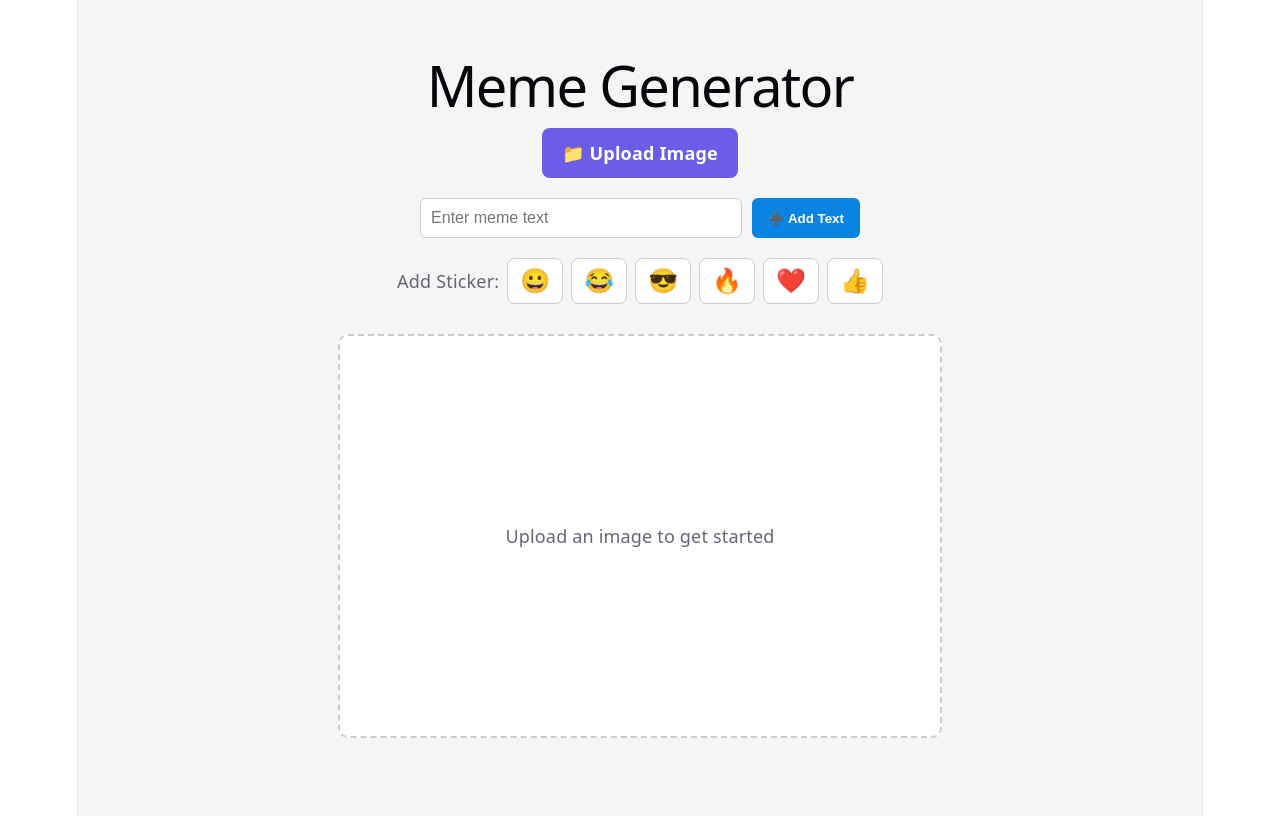
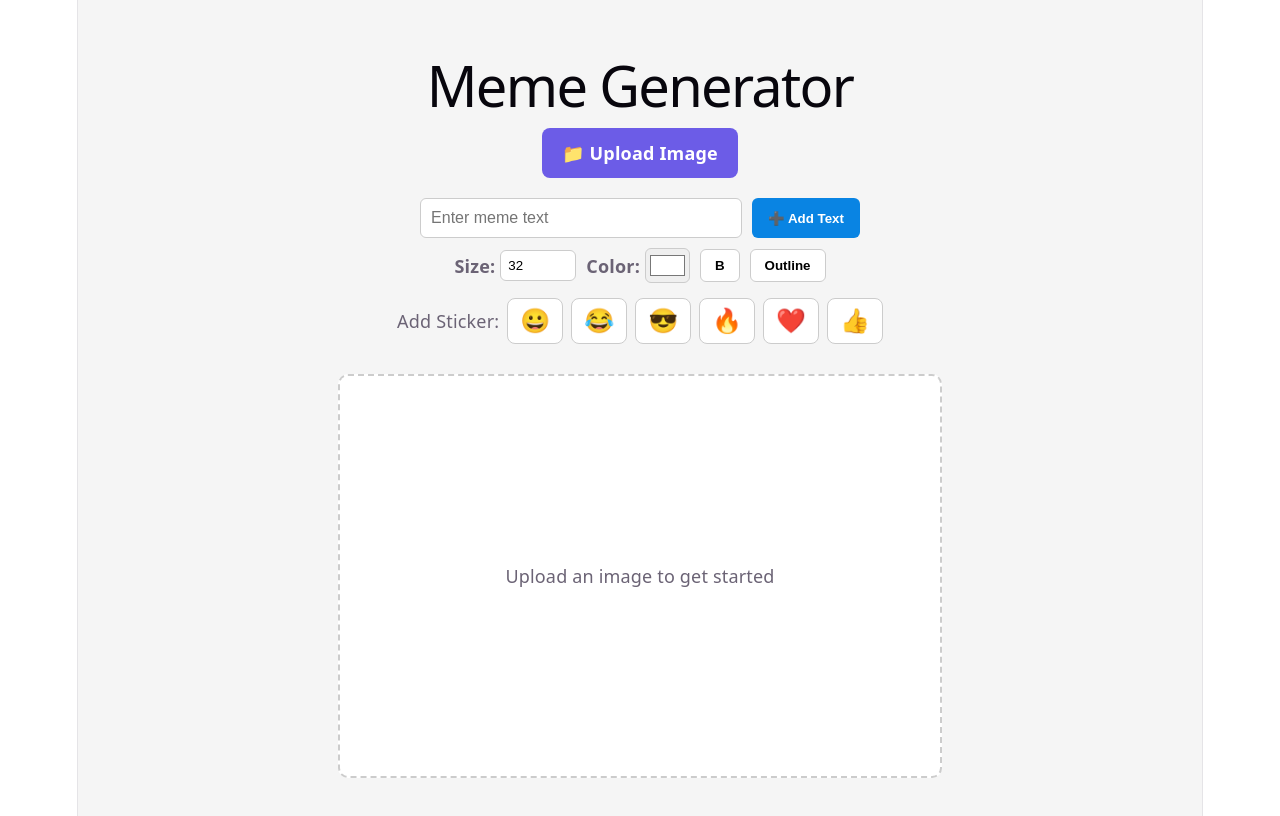
Before and after one commit to Phanuwat054/meme-generator-, a React (Vite) app: page / in a window 1280 px wide. Shown: the top 816 px of the page. Built offline with nearby package versions, Linux system fonts and the light colour scheme.

Commit message:
Add text style controls

```diff
--- a/src/App.css
+++ b/src/App.css
@@ -9,6 +9,7 @@
   margin-bottom: 30px;
 }
 
+/* Upload Button */
 .upload-button {
   display: inline-block;
   padding: 12px 20px;
@@ -23,8 +24,9 @@
   background: #5849c2;
 }
 
+/* Text Controls */
 .text-controls {
-  margin: 20px auto;
+  margin: 20px auto 10px;
   display: flex;
   justify-content: center;
   gap: 10px;
@@ -52,6 +54,52 @@
   background: #0875c1;
 }
 
+/* Text Style Controls */
+.style-controls {
+  margin: 10px auto 15px;
+  display: flex;
+  align-items: center;
+  justify-content: center;
+  gap: 10px;
+}
+
+.style-controls label {
+  display: flex;
+  align-items: center;
+  gap: 5px;
+  font-weight: bold;
+}
+
+.style-controls input[type="number"] {
+  width: 60px;
+  padding: 7px;
+  border: 1px solid #ccc;
+  border-radius: 6px;
+}
+
+.style-controls input[type="color"] {
+  width: 45px;
+  height: 35px;
+  padding: 2px;
+  border: 1px solid #ccc;
+  border-radius: 6px;
+  cursor: pointer;
+}
+
+.style-controls button {
+  padding: 8px 14px;
+  border: 1px solid #ccc;
+  border-radius: 6px;
+  background: white;
+  cursor: pointer;
+  font-weight: bold;
+}
+
+.style-controls button:hover {
+  background: #eee;
+}
+
+/* Canvas */
 .canvas {
   width: 600px;
   min-height: 400px;
@@ -65,6 +113,7 @@
   overflow: hidden;
 }
 
+/* Meme Image */
 .meme-image {
   position: relative;
   display: inline-block;
@@ -77,17 +126,7 @@
   display: block;
 }
 
-.meme-text {
-  color: white;
-  font-size: 32px;
-  font-weight: bold;
-  text-shadow:
-    2px 2px 0 black,
-    -2px -2px 0 black,
-    2px -2px 0 black,
-    -2px 2px 0 black;
-  margin: 10px;
-}
+/* Meme Text */
 .meme-text {
   position: absolute;
   transform: translate(-50%, -50%);
@@ -98,6 +137,8 @@
 .meme-text:active {
   cursor: grabbing;
 }
+
+/* Sticker Controls */
 .sticker-controls {
   margin: 15px auto;
   display: flex;
@@ -119,6 +160,7 @@
   background: #eee;
 }
 
+/* Stickers */
 .meme-sticker {
   position: absolute;
   transform: translate(-50%, -50%);
--- a/src/App.jsx
+++ b/src/App.jsx
@@ -27,6 +27,10 @@ function App() {
         text: textInput,
         x: 50,
         y: 50,
+        fontSize: 32,
+        color: '#ffffff',
+        bold: true,
+        outline: true,
       },
     ])
 
@@ -59,6 +63,8 @@ function App() {
     if (!dragging) return
 
     const imageArea = event.currentTarget.querySelector('.meme-image')
+    if (!imageArea) return
+
     const rect = imageArea.getBoundingClientRect()
 
     const x = event.clientX - rect.left
@@ -89,6 +95,18 @@ function App() {
     setDragging(null)
   }
 
+  const updateLastText = (changes) => {
+    if (texts.length === 0) return
+
+    setTexts((currentTexts) =>
+      currentTexts.map((item, index) =>
+        index === currentTexts.length - 1
+          ? { ...item, ...changes }
+          : item
+      )
+    )
+  }
+
   return (
     <div className="app">
       <h1>Meme Generator</h1>
@@ -113,6 +131,65 @@ function App() {
 
         <button onClick={addText}>
           ➕ Add Text
+        </button>
+      </div>
+
+      {/* Text Style Controls */}
+      <div className="style-controls">
+        <label>
+          Size:
+          <input
+            type="number"
+            min="12"
+            max="100"
+            value={texts.length > 0 ? texts[texts.length - 1].fontSize : 32}
+            onChange={(event) =>
+              updateLastText({
+                fontSize: Number(event.target.value),
+              })
+            }
+          />
+        </label>
+
+        <label>
+          Color:
+          <input
+            type="color"
+            value={
+              texts.length > 0
+                ? texts[texts.length - 1].color
+                : '#ffffff'
+            }
+            onChange={(event) =>
+              updateLastText({
+                color: event.target.value,
+              })
+            }
+          />
+        </label>
+
+        <button
+          onClick={() =>
+            updateLastText({
+              bold: texts.length > 0
+                ? !texts[texts.length - 1].bold
+                : true,
+            })
+          }
+        >
+          <strong>B</strong>
+        </button>
+
+        <button
+          onClick={() =>
+            updateLastText({
+              outline: texts.length > 0
+                ? !texts[texts.length - 1].outline
+                : true,
+            })
+          }
+        >
+          Outline
         </button>
       </div>
 
@@ -144,6 +221,17 @@ function App() {
                 style={{
                   left: `${item.x}px`,
                   top: `${item.y}px`,
+                  fontSize: `${item.fontSize}px`,
+                  color: item.color,
+                  fontWeight: item.bold ? 'bold' : 'normal',
+                  textShadow: item.outline
+                    ? `
+                      2px 2px 0 black,
+                      -2px -2px 0 black,
+                      2px -2px 0 black,
+                      -2px 2px 0 black
+                    `
+                    : 'none',
                 }}
                 onMouseDown={(event) =>
                   startDragging(event, 'text', item.id)
```
